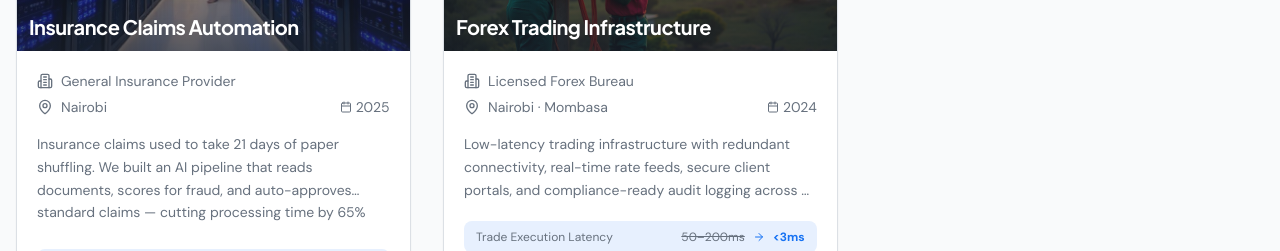
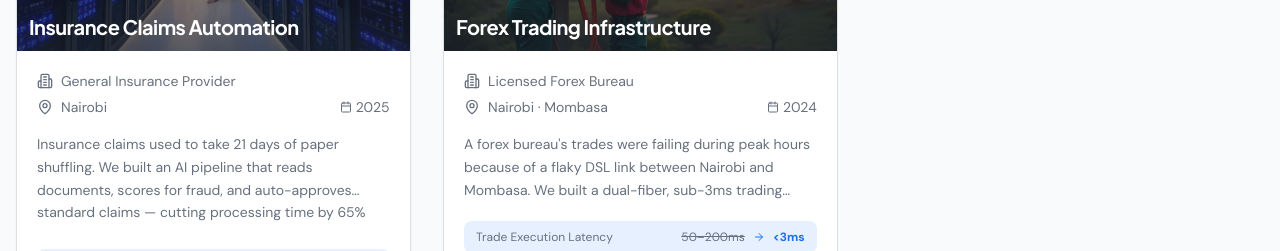
Before and after one commit to brianikua/nosteq-kenya-connect, a React (Vite) app: page /portfolio in a window 1280 px wide. Shown: the part 2100-2351 px from the top of the page. Built offline with nearby package versions, Linux system fonts and the light colour scheme; the HTML template or start-up script is replaced by a standard one.

Commit message:
Humanize marketing copy and data
Co-authored-by: brianikua <19326782+brianikua@users.noreply.github.com>

```diff
--- a/src/data/projects.ts
+++ b/src/data/projects.ts
@@ -223,7 +223,7 @@ export const projects: Project[] = [
     client: "Licensed Forex Bureau",
     location: "Nairobi · Mombasa",
     category: "Enterprise Network",
-    description: "Low-latency trading infrastructure with redundant connectivity, real-time rate feeds, secure client portals, and compliance-ready audit logging across 2 locations.",
+    description: "A forex bureau's trades were failing during peak hours because of a flaky DSL link between Nairobi and Mombasa. We built a dual-fiber, sub-3ms trading infrastructure with full audit compliance — failed trades dropped from 340/month to under 5.",
     image: heroTechnicians,
     year: "2024",
     status: "completed",
```
